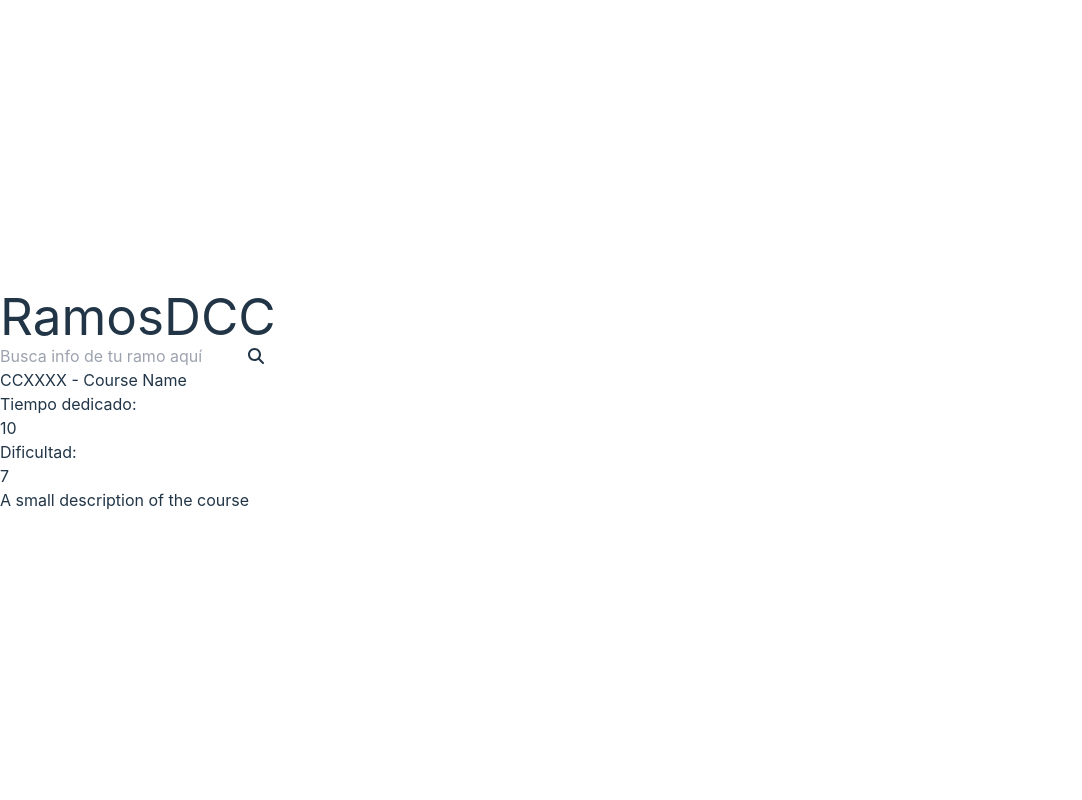
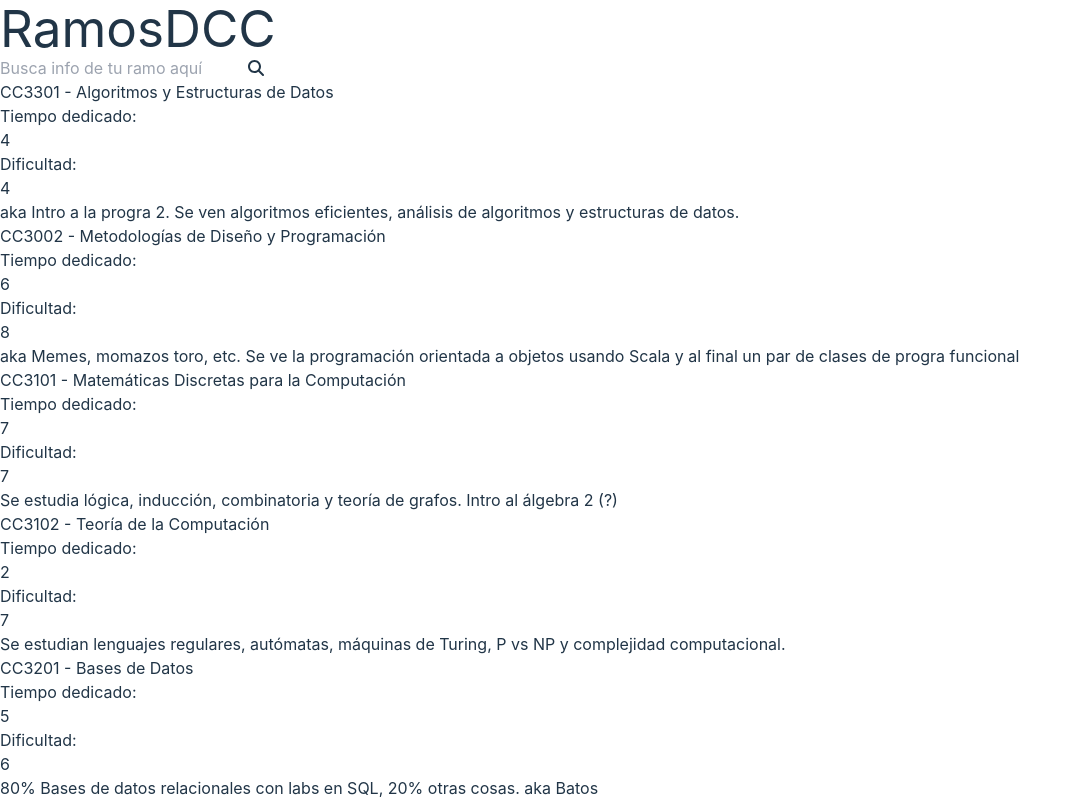
Before and after one commit to AyanoT1/search-tool-ramosDCC, a React (Vite) app: page / in a window 1280 px wide. Shown: the top 800 px of the page, without its empty margins (0-1082 px from the left). Built offline with nearby package versions, Linux system fonts and the light colour scheme.

Commit message:
feat: Added search functionality

```diff
--- a/src/Searchbar.jsx
+++ b/src/Searchbar.jsx
@@ -1,20 +1,40 @@
+import React, {useState} from 'react'
 import { FontAwesomeIcon } from '@fortawesome/react-fontawesome'
 import { faMagnifyingGlass } from '@fortawesome/free-solid-svg-icons';
+import courses from "./assets/courses.json"
 import Course from './Course';
 
 export default function Searchbar() {
 
+    const [currentList, setCourses] = useState(Object.keys(courses));
+
+    function defaultSearcher(e) {
+        let value = e.target.value.toLowerCase();
+        const newList = Object.keys(courses).filter( (key) => {
+            let c = courses[key];
+            return c.name.toLowerCase().includes(value) || c.desc.toLowerCase().includes(value)
+        })
+        setCourses(newList)
+    }
+
+    function displayList() {
+        return currentList.map((key) => {
+            let c = courses[key];
+            return <Course key={key} name={c.name} desc={c.desc} difficulty={c.difficulty} time={c.time}/>
+            })
+    }
+
     return (
         <>
-            <div className="flex items-center flex-col w-screen fixed top-40">
+            <div className="flex items-center flex-col w-screen absolute top-32">
             <div className='w-1/2 flex items-center'>
-            <input type="text" className="border w-full rounded-full p-2 pl-4 bg-gray-100 border-gray-400 shadow-md" placeholder="Busca info de tu ramo aquí"/>
+            <input onChange={defaultSearcher} type="text" className="border w-full rounded-full p-2 pl-4 bg-gray-100 border-gray-400 shadow-md" placeholder="Busca info de tu ramo aquí"/>
             <FontAwesomeIcon icon={faMagnifyingGlass} className='relative right-9'/>
             </div>
         </div>
 
-        <div className='flex items-center flex-col w-screen'>
-            <Course/>
+        <div className='flex items-center flex-col w-screen absolute top-48'>
+            {displayList()}
         </div>
         </>
 
```
